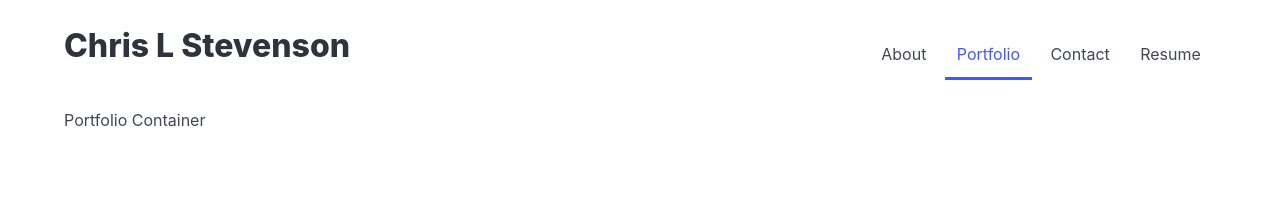
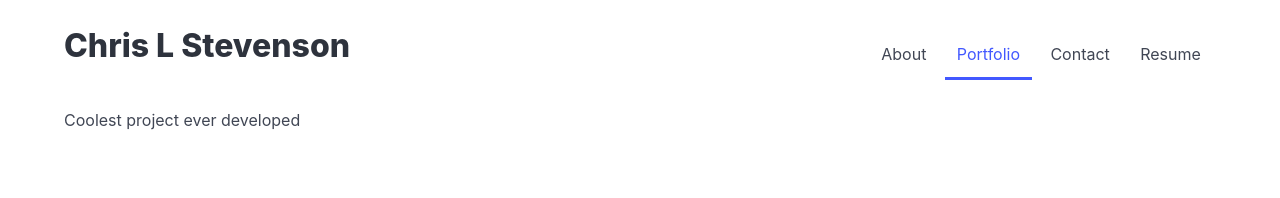
Before and after one commit to clstevenson/my-dev-portfolio, a React (Vite) app: page /Portfolio in a window 1280 px wide. Shown: the top 198 px of the page. Built offline with nearby package versions, Linux system fonts and the light colour scheme.

Commit message:
Create plan and skeleton for portfolio page

```diff
--- a/src/components/Project.jsx
+++ b/src/components/Project.jsx
@@ -0,0 +1,20 @@
+/**
+ * This component displays a single project, including the following info
+ * - title
+ * - description of the project
+ * - further comments or notes
+ * - a screenshot or demo video
+ * - link to repo (if one exists)
+ * - number of commits (out of total for collaborative projects). Currently
+ *   this list is static but eventually it will be dynamically updated using the GitHub API
+ * - link to deployed app (if one exists)
+ * - technology tags
+ */
+
+export default function Project({ project }) {
+  return (
+    <p>
+      {project.description}
+    </p>
+  )
+};
--- a/src/pages/Portfolio.jsx
+++ b/src/pages/Portfolio.jsx
@@ -1,5 +1,46 @@
+/**
+ * This component displays information about my coding projects as a filterable list.
+ * The input data will be defined here, but eventually will be in a database managed
+ * by a separate (small) application.
+ */
+
+// component to display each object's data
+import Project from '../components/Project';
+
+/*
+ * Static database of coding project data that feeds into the portfolio page
+ * Eventually will be replaced with a database that can be updated by calling
+ * into the GitHub API to get info on projects. A separate app will be created to
+ * manage that database.
+ *
+ * Data fields:
+ * - title
+ * - description
+ * - notes
+ * - repo link
+ * - deployed link
+ * - num_commits (these are my commits)
+ * - total_commits (for group projects)
+ * - link to graphic (screenshot or demo vid)
+ * - isVideo: boolean stating on whether the visual is a video to be embedded
+ */
+
+const projectData = [
+  {
+    title: 'My Updated Project',
+    description: 'Coolest project ever developed',
+    notes: 'Lorem ipsum dolor sit amet, consectetur adipisicing elit, sed do eiusmod tempor incididunt ut labore et dolore magna aliqua. Ut enim ad minim veniam, quis nostrud exercitation ullamco laboris nisi ut aliquip ex ea commodo consequat. Duis aute irure dolor in reprehenderit in voluptate velit esse cillum dolore eu fugiat nulla pariatur. Excepteur sint occaecat cupidatat non proident, sunt in culpa qui officia deserunt mollit anim id est laborum.',
+    repoURL: 'https:github.com/clstevenson/my-dev-portfolio',
+    deployedURL: '',
+    myCommits: 11,
+    totalCommits: 11,
+    graphic: '',
+    isVideo: false
+  }
+];
+
 export default function Portfolio() {
   return (
-    <p> Portfolio Container </p>
+    <Project project={projectData[0]} />
   )
 }
```
